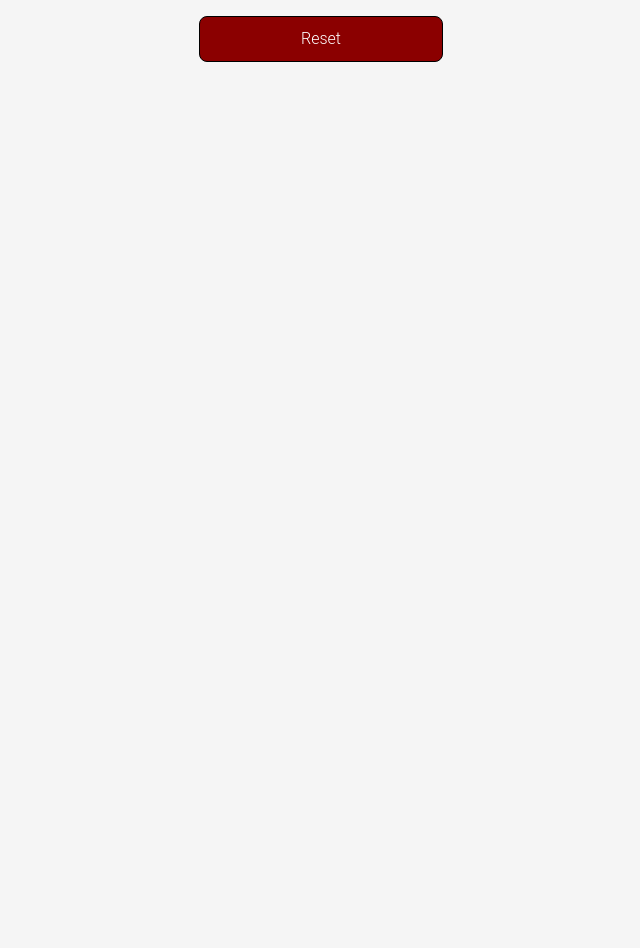
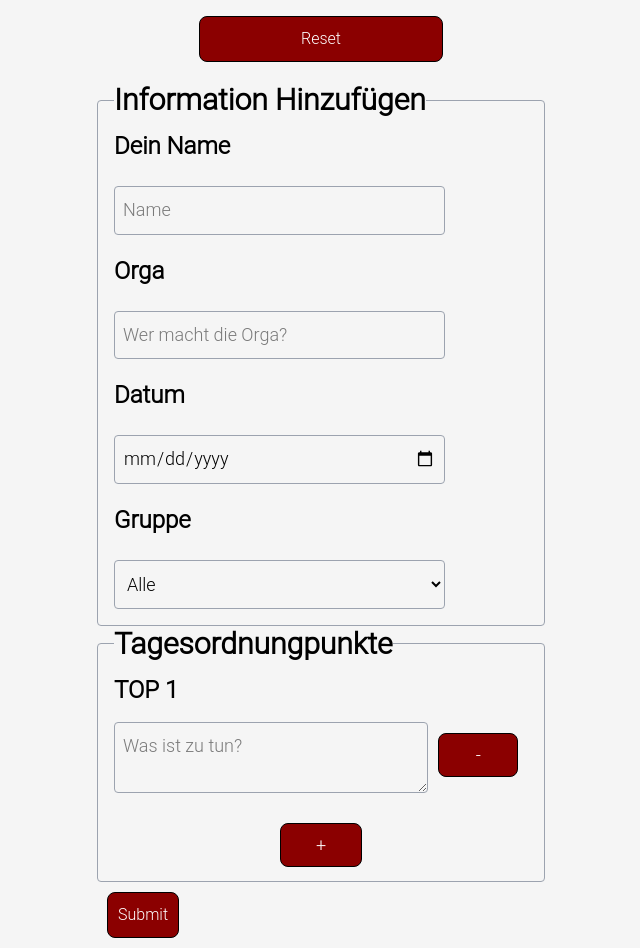
Before and after one commit to csausl/Recap_Project_Sterne, a React (Vite) app in the folder frontend/: page /Plena/add in a window 1280 px wide. Shown: the part 280-1228 px from the top of the page, without its empty margins (319-959 px from the left). Before the commit the page ends 800 px from the top, so only its background shows below. Built offline with nearby package versions, Linux system fonts and the light colour scheme.

Commit message:
added alternative form

```diff
--- a/frontend/src/Components/AddPlenumsTerminCard.tsx
+++ b/frontend/src/Components/AddPlenumsTerminCard.tsx
@@ -10,6 +10,49 @@ export type TerminData={
 }
 
 export default function AddPlenumsTerminCard() {
+    const [userInfo, setUserInfo] = useState({
+        firstName: "",
+        orga: "",
+        date: "",
+        group: "",
+    })
+    const [tops, setTops] = useState([{
+        top: "",
+        timestamp: new Date().getTime(),
+    }])
+
+    console.log(userInfo);
+    console.log(tops);
+
+    const handleInput = (e) => {
+        const {name, value} = e.target;
+        setUserInfo({
+            ...userInfo,
+            [name]: value
+        })
+    }
+
+    const handleTop = (e, i: number) => {
+        console.log(i);
+        const {name, value} = e.target;
+        const newTops = [...tops];
+        newTops[i][name] = value;
+        setTops(newTops);
+    }
+
+    const handleRemoveTop = (i: number) => {
+        const deleteTops=[...tops];
+        deleteTops.splice(i,1);
+        setTops(deleteTops);
+    }
+
+    const handleAddTop = () => {
+        setTops([...tops, {
+            top: "",
+            timestamp: new Date().getTime(),
+        }])
+    }
+
     const [plenumDateString, setPlenumDateString] = useState<string>("");
     const [plenumGroup, setPlenumGroup] = useState<Subgroup>(undefined);
     const [plenumFirstTop, setPlenumFirstTop] = useState<string>("");
@@ -56,8 +99,6 @@ export default function AddPlenumsTerminCard() {
 
     return (
         <>
-
-
             <form className={"plenumsForm"} onSubmit={handleSubmit}>
                 <label>Date:<input
                     //value={plenumDate}
@@ -107,6 +148,83 @@ export default function AddPlenumsTerminCard() {
                 <button type="submit">Submit</button>
                 <button type="reset" onClick={resetForm}>Reset</button>
             </form>
+
+            <form className="formLayout">
+                <fieldset className="formFieldSet">
+                    <legend className="formLegend">Information Hinzufügen</legend>
+                    <label className="formLabel">Dein Name</label>
+                    <input
+                        className="formInput focus:outline-2 focus:outline-red-300"
+                        id="firstName"
+                        type="text"
+                        name="firstName"
+                        placeholder="Name"
+                        onChange={handleInput}
+                    />
+                    <label className="formLabel">Orga</label>
+                    <input
+                        className="formInput focus:outline-2 focus:outline-red-300"
+                        id="orga"
+                        type="text"
+                        name="orga"
+                        placeholder="Wer macht die Orga?"
+                        onChange={handleInput}
+                    />
+                    <label className="formLabel">Datum</label>
+                    <input
+                        className="formInput focus:outline-2 focus:outline-red-300"
+                        id="date"
+                        type="date"
+                        name="date"
+                        onChange={handleInput}
+                        min="2025-01-01"
+                        max="2050-12-31"
+                    />
+                    <label className="formLabel">Gruppe</label>
+                    <select
+                        className="formInput focus:outline-2 focus:outline-red-300"
+                        id="group"
+                        name="group"
+                        onChange={handleInput}>
+                        {subgroups.map((category) => (
+                            <option value={category.value} key={category.value}>{category.label}</option>
+                        ))}
+                    </select>
+                </fieldset>
+                <fieldset className="formFieldSet">
+                    <legend className="formLegend">Tagesordnungpunkte</legend>
+                    {tops.map((top, i) => (
+                        <div key={top.timestamp} className="flex flex-col">
+                            <label className="formLabel">TOP {i+1}</label>
+                            <div className="flex flex-row items-center">
+                            <textarea className="formInput focus:outline-2 focus:outline-red-300"
+                                      id="top"
+                                      name="top"
+                                      rows={2}
+                                      placeholder="Was ist zu tun?"
+                                      onChange={e => handleTop(e, i)}/>
+                                <button
+                                    className="w-1/5 border border-gray-400 text-lg leading-tight"
+                                    type={"button"}
+                                    onClick={()=> handleRemoveTop(i)}
+                                > - </button>
+                            </div>
+                        </div>
+                    ))}
+                    <div className="w-full flex justify-center">
+                        <button
+                            className="w-1/5 border border-gray-400 text-lg leading-tight"
+                            type="button"
+                            onClick={handleAddTop}
+                        >
+                            +
+                        </button>
+                    </div>
+
+
+                </fieldset>
+                <button type="submit">Submit</button>
+            </form>
         </>
     )
 }
--- a/frontend/src/Pages/PlenumAdd.tsx
+++ b/frontend/src/Pages/PlenumAdd.tsx
@@ -4,13 +4,12 @@ import Navbar from "../Components/Navbar.tsx";
 
 export default function PlenumAdd(){
     return(
-        <>
+        <div className={"flex flex-col justify-center"}>
             <header className={"topBar"}><Navbar/></header>
             <h1>Termin hinzufügen</h1>
-            <div className={"mainContainer"}>
+            <div className={"flex flex-col  items-center "}>
                 <AddPlenumsTerminCard/>
             </div>
-
-        </>
+        </div>
     )
 }
```
